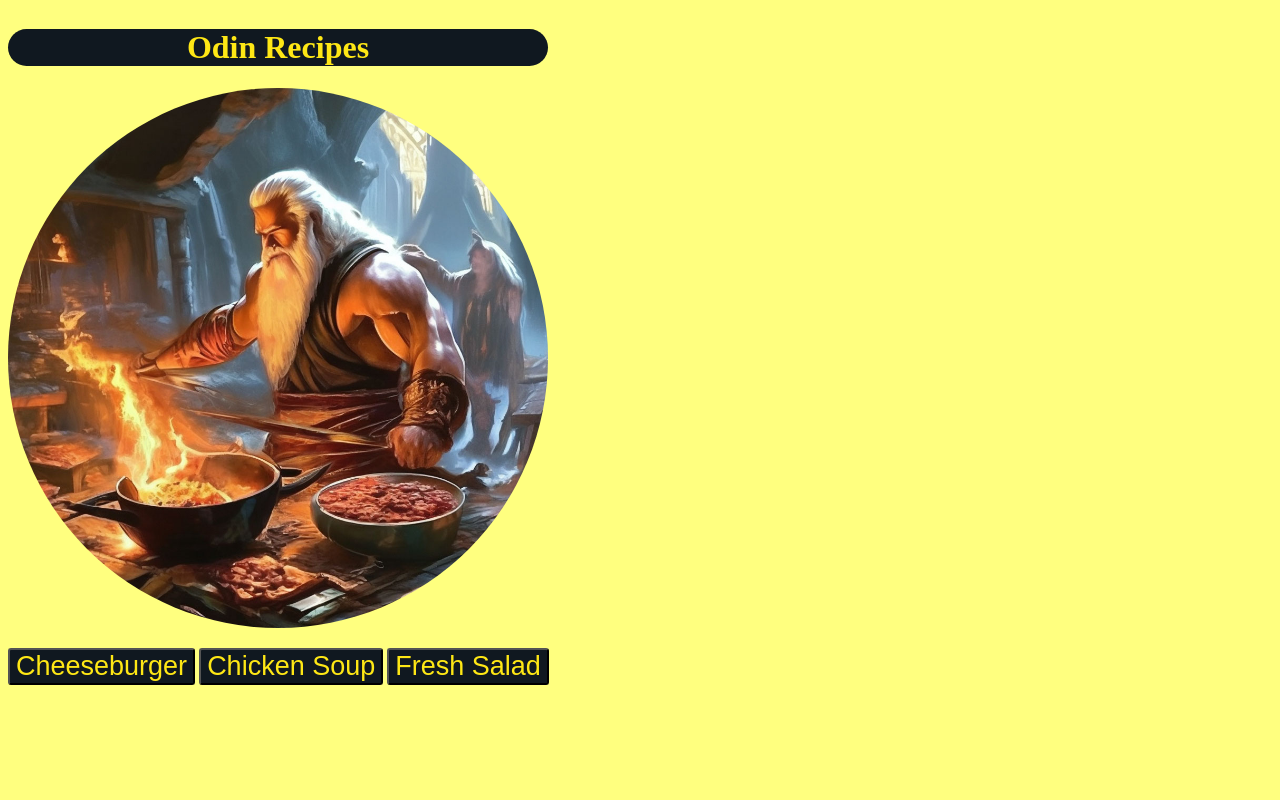
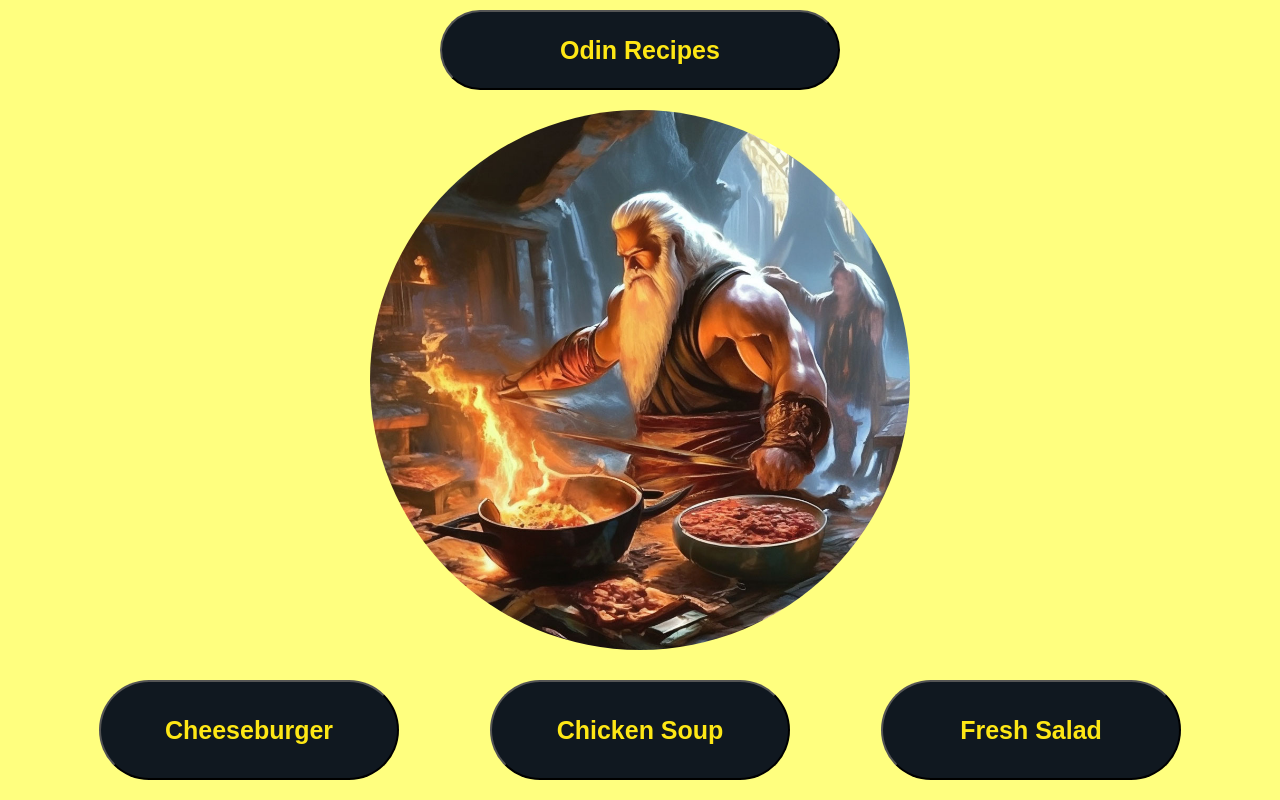
Before and after one commit to Durotaren/odin-recipes, a plain HTML site: page index.html in a window 1280 px wide. Drawn offline with Linux system fonts and the light colour scheme.

Commit message:
Improve a lot of stuff both HTML and CSS

```diff
--- a/index.html
+++ b/index.html
@@ -9,14 +9,12 @@
   </head>
 
   <body>
-    <div class="txtimg">
-      <h1 class="text">Odin Recipes</h1>
-      <img src="../odin-recipes/images/odin.jpeg" alt="Picture of Odin" height="auto" width="540">
+    <button class="item item-1">Odin Recipes</button>
+    <img src="../odin-recipes/images/odin.jpeg" alt="Picture of Odin" width="540px" height="auto">
+    <div class="container">
+      <button class="item item-2"><a class="color" href="./recipes/cheeseburger.html">Cheeseburger</a></button>
+      <button class="item item-3"><a class="color" href="./recipes/chicken-soup.html">Chicken Soup</a></button>
+      <button class="item item-4"><a class="color" href="./recipes/salad.html">Fresh Salad</a></button>
     </div>
-    <p>
-        <button class="round"><a class="color" href="./recipes/cheeseburger.html">Cheeseburger</a></button>
-        <button class="round"><a class="color" href="./recipes/chicken-soup.html">Chicken Soup</a></button>
-        <button class="round"><a class="color" href="./recipes/salad.html">Fresh Salad</a></button>
-    </p>
   </body>
 </html>
--- a/styles.css
+++ b/styles.css
@@ -1,37 +1,47 @@
-.round {
-  border-radius: 3px;
+.item.item-1{
+  display: block;
+  text-align: center;
   background-color: #101820;
-  font-size: 27px;
+  color: #FEE715;
+  width: 400px;
+  height: 80px;
+  margin: auto;
+  margin-top: 10px;
+  margin-bottom: 20px;
+  border-radius: 150px;
 }
 
-.color {
-  color: #FEE715;
+img{
+  display: block;
+  margin: auto;
+  border-radius: 300px;
+  margin-bottom: 30px;
 }
 
-.txtimg {
-  display: inline-block;
-  text-align: center;
+.container{
+  display: flex;
+  justify-content: space-evenly;
 }
 
-.text {
+button{
+  height: 100px;
+  width: 300px;
+  border-radius: 150px;
   background-color: #101820;
   color: #FEE715;
-  border-radius: 50px;
-  text-align: center;
-}
-
-a{
-  text-decoration: none;
-}
-
-a:hover{
-  color: orange;
+  font-weight: bold;
+  font-size: 25px;
 }
 
 html{
   background-color: rgba(255, 255, 0, 0.5);
 }
 
-img{
-  border-radius: 300px;
+a{
+  text-decoration: none;
+  color: #FEE715;
 }
+
+a:hover{
+  color: orange;
+}
```
